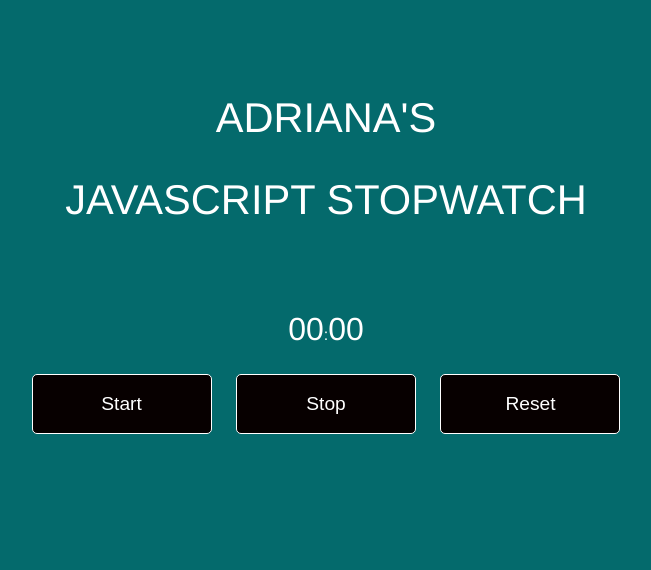
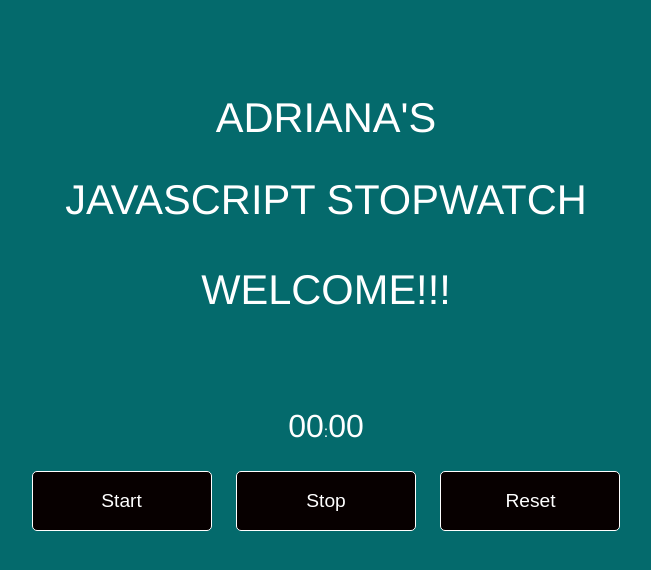
Before and after one commit to opreadriana/Stopwatch, a plain HTML site: page index.html in a window 1280 px wide. Shown: the whole page, without its empty margins (314-965 px from the left). Drawn offline with Linux system fonts and the light colour scheme.

Commit message:
Edited the index.html file

```diff
--- a/index.html
+++ b/index.html
@@ -13,6 +13,7 @@
   <br>
 <h1>Adriana's</h1>
 <h2>JavaScript Stopwatch</h2>
+<h3>Welcome!!!</h3>
 <br>
 <br>
 <p><span id="seconds">00</span>:<span id="tens">00</span></p>
```
